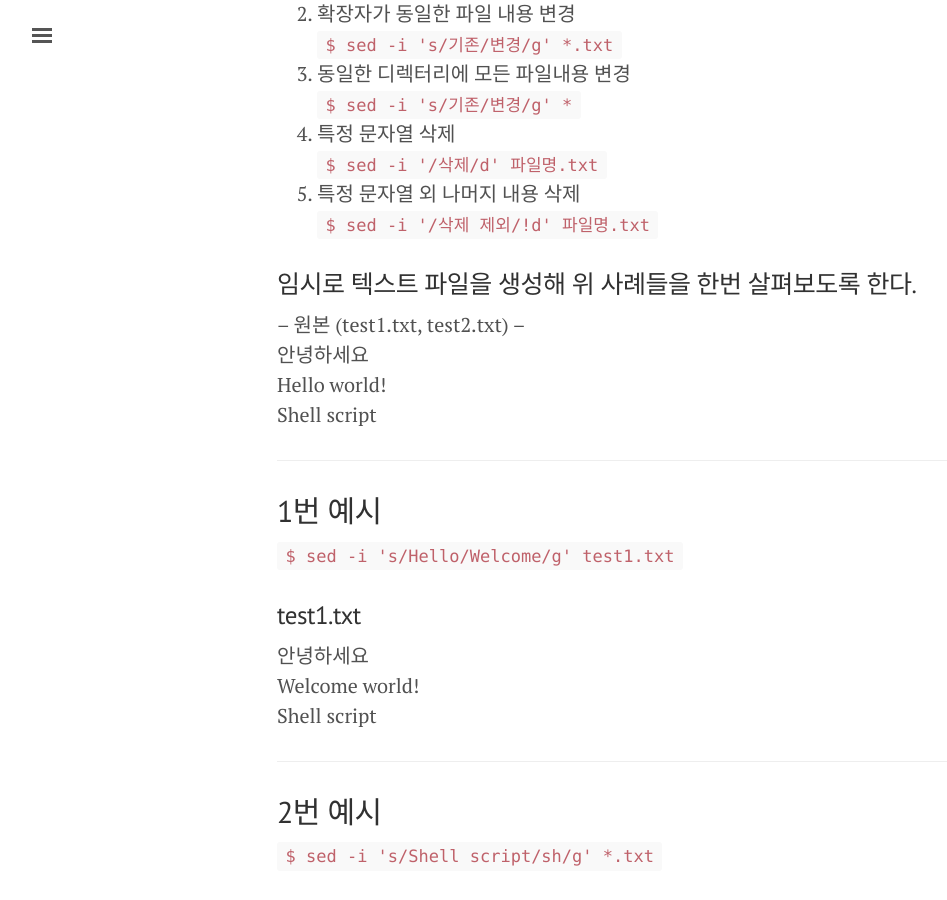
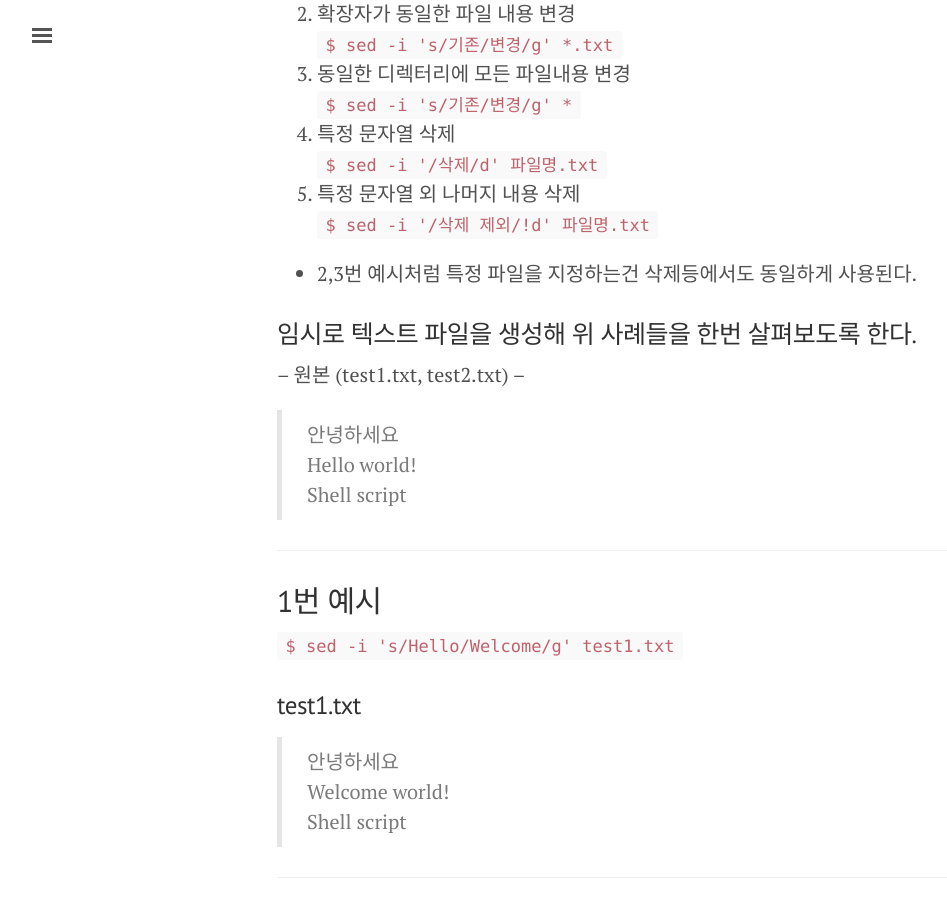
Before and after one commit to jungbaekim/jungbaekim.github.io, a Jekyll site: the page built from _posts/2020-03-03-linux-sed.markdown, in a window 1280 px wide and 900 px high, scrolled down 600 px. Shown: the whole window, without its empty margins (3-950 px from the left). Built offline with Jekyll 4.4.1, drawn with Linux system fonts in a browser that asks for light colours; nearby versions of some CDN libraries.

Commit message:
sed 포스트 수정, 마크다운 레퍼런스 블로그 추가.

```diff
--- a/_posts/2020-03-03-linux-sed.markdown
+++ b/_posts/2020-03-03-linux-sed.markdown
@@ -16,16 +16,18 @@
    `$ sed -i 's/기존/변경/g' 파일명.txt`
 2. 확장자가 동일한 파일 내용 변경
    `$ sed -i 's/기존/변경/g' *.txt`
-2. 동일한 디렉터리에 모든 파일내용 변경
+3. 동일한 디렉터리에 모든 파일내용 변경
    `$ sed -i 's/기존/변경/g' *`
-3. 특정 문자열 삭제
+4. 특정 문자열 삭제
    `$ sed -i '/삭제/d' 파일명.txt`
-4. 특정 문자열 외 나머지 내용 삭제
+5. 특정 문자열 외 나머지 내용 삭제
    `$ sed -i '/삭제 제외/!d' 파일명.txt`
+
+- 2,3번 예시처럼 특정 파일을 지정하는건 삭제등에서도 동일하게 사용된다.
 
 ### 임시로 텍스트 파일을 생성해 위 사례들을 한번 살펴보도록 한다.
 -- 원본 (test1.txt, test2.txt) --
-안녕하세요
+>안녕하세요
 Hello world!
 Shell script
 
@@ -34,7 +36,7 @@
 ## 1번 예시
 `$ sed -i 's/Hello/Welcome/g' test1.txt`
 ### test1.txt
-안녕하세요
+>안녕하세요
 Welcome world!
 Shell script
 
@@ -43,11 +45,12 @@
 ## 2번 예시
 `$ sed -i 's/Shell script/sh/g' *.txt`
 ### test1.txt
-안녕하세요
+>안녕하세요
 Welcome world!
 sh
+
 ### test2.txt
-안녕하세요
+>안녕하세요
 Hello world!
 sh
 
@@ -56,11 +59,12 @@
 ## 3번 예시
 `$ sed -i 's/안녕하세요/반갑습니다/g' *`
 ### test1.txt
-반갑습니다
+>반갑습니다
 Welcome world!
 sh
+
 ### test2.txt
-반갑습니다
+>반갑습니다
 Hello world!
 sh
 
@@ -69,7 +73,7 @@
 ## 4번 예시
 `$ sed -i '/반갑습니다/d' test1.txt`
 ### test1.txt
-Welcome world!
+>Welcome world!
 sh
 
 ---
@@ -77,11 +81,12 @@
 ## 5번 예시
 `$ sed -i '/반갑습니다/!d' test2.txt`
 ### test2.txt
-반갑습니다
+>반갑습니다
 
 ---
 
-* 맥에서의 sed 명령어는 linux의 명령어와 다소 차이가 있어 그대로 사용할 수는 없다.
+# Mac에서의 사용
+맥에서의 sed 명령어는 linux의 명령어와 다소 차이가 있어 그대로 사용할 수는 없다.
 더욱이 몇몇 특수기호의 경우 채 환부에서 사용되지 않아 `gsed`를 이용해 위 명령어들을 그대로 사용할 수 있다
 
 ## gsed 설치
```
Also changed, not shown: _drafts/2020-02-14-markdown.md (+29 -0 lines).
